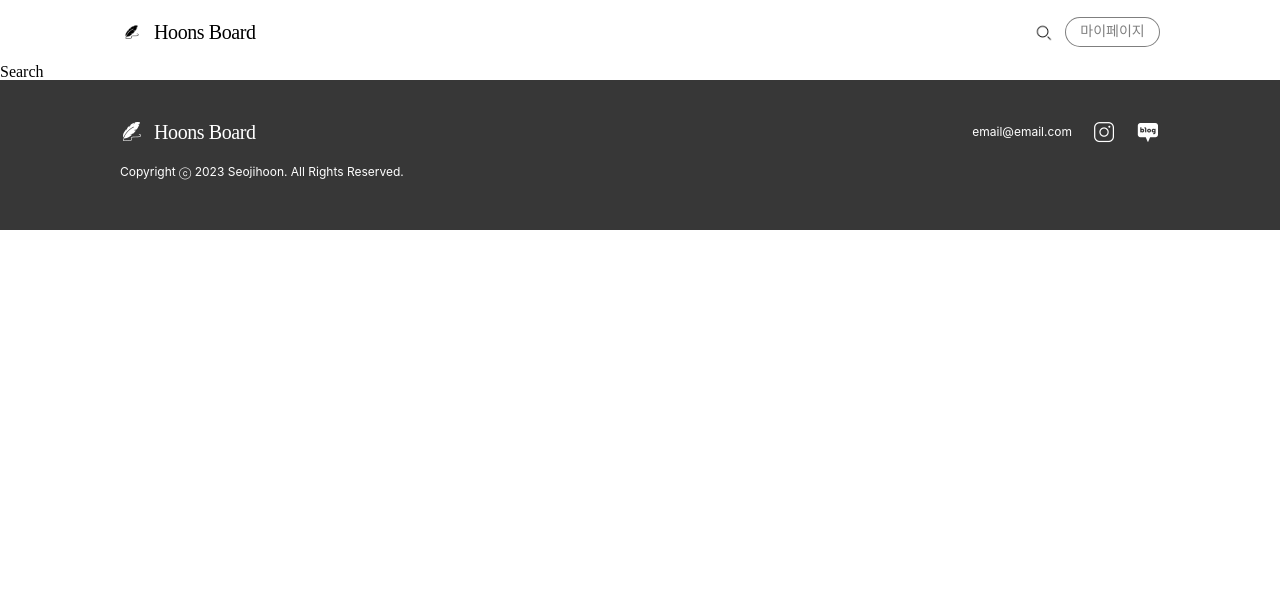
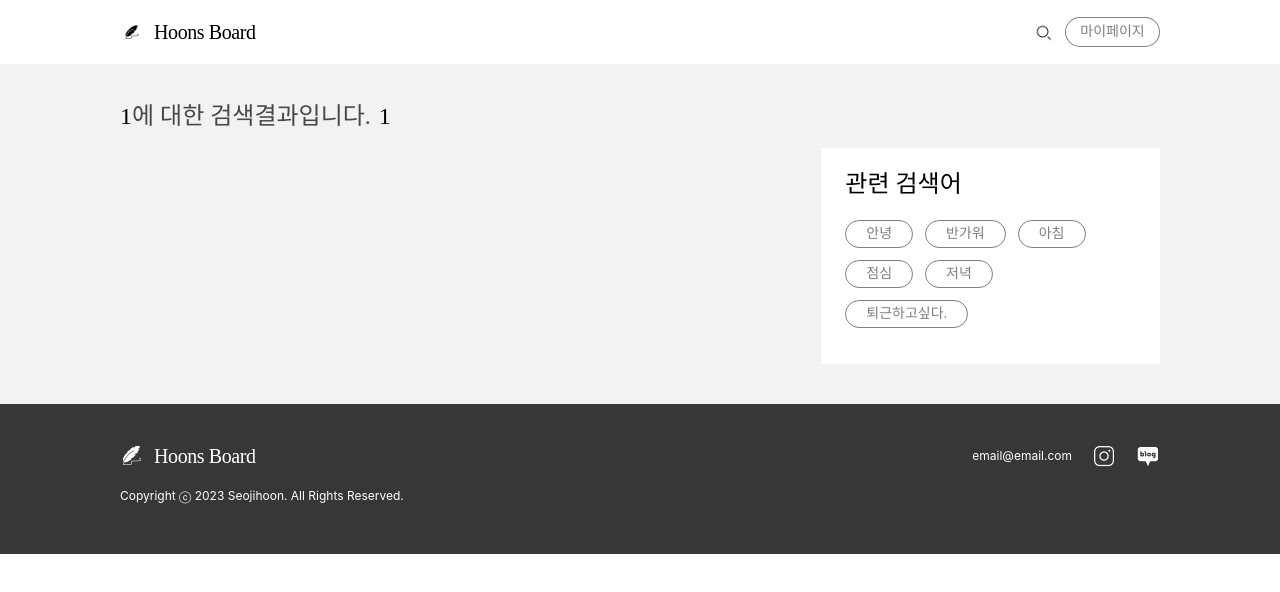
Before and after one commit to devJiraynor/board-project-20230530, a React (Create React App) app in the folder front/: page /search/1 in a window 1280 px wide. Shown: the top 592 px of the page. Built offline with nearby package versions, Linux system fonts and the light colour scheme; a web font is replaced by a local one.

Commit message:
2023.07.18. 18:20

```diff
--- a/front/src/mocks/index.ts
+++ b/front/src/mocks/index.ts
@@ -75,7 +75,96 @@ export const currentBoardListMock = [
   }
 ];
 
+export const searchBoardListMock = [
+  {
+    writerProfileImage: 'https://cdn.thebilliards.kr/news/photo/202305/20293_20326_517.jpg',
+    writerNickName: '안녕하세요나는주코야키',
+    writeDate: '2023. 07. 12.',
+    boardTitle: '오늘 점심 뭐먹지?',
+    boardContent: 'Lorem ipsum dolor sit amet, consectetur adipiscing elit, sed do eiusmod tempor incididunt ut labore et dolore magna aliqua. Ut enim ad minim veniam, quis nostrud exercitation ullamco laboris nisi ut aliquip ex ea commodo consequat. Duis aute irure dolor in reprehenderit in voluptate velit esse cillum dolore eu fugiat nulla pariatur. Excepteur sint occaecat cupidatat non proident, sunt in culpa qui officia deserunt mollit anim id est laborum.',
+    boardImage: 'http://cmsimg.newstomato.com/news/8/2021/02/2021-02-17/202102160856304393170.jpg',
+    commentCount: 10,
+    likeCount: 10,
+    viewCount: 10,
+    boardNumber: 1,
+  },
+  {
+    writerProfileImage: 'https://cdn.thebilliards.kr/news/photo/202305/20293_20326_517.jpg',
+    writerNickName: '안녕하세요나는주코야키',
+    writeDate: '2023. 07. 12.',
+    boardTitle: '오늘 점심 뭐먹지?',
+    boardContent: 'Lorem ipsum dolor sit amet, consectetur adipiscing elit, sed do eiusmod tempor incididunt ut labore et dolore magna aliqua. Ut enim ad minim veniam, quis nostrud exercitation ullamco laboris nisi ut aliquip ex ea commodo consequat. Duis aute irure dolor in reprehenderit in voluptate velit esse cillum dolore eu fugiat nulla pariatur. Excepteur sint occaecat cupidatat non proident, sunt in culpa qui officia deserunt mollit anim id est laborum.',
+    boardImage: 'http://cmsimg.newstomato.com/news/8/2021/02/2021-02-17/202102160856304393170.jpg',
+    commentCount: 11,
+    likeCount: 11,
+    viewCount: 11,
+    boardNumber: 2,
+  },
+  {
+    writerProfileImage: 'https://cdn.thebilliards.kr/news/photo/202305/20293_20326_517.jpg',
+    writerNickName: '안녕하세요나는주코야키',
+    writeDate: '2023. 07. 12.',
+    boardTitle: '오늘 점심 뭐먹지?',
+    boardContent: 'Lorem ipsum dolor sit amet, consectetur adipiscing elit, sed do eiusmod tempor incididunt ut labore et dolore magna aliqua. Ut enim ad minim veniam, quis nostrud exercitation ullamco laboris nisi ut aliquip ex ea commodo consequat. Duis aute irure dolor in reprehenderit in voluptate velit esse cillum dolore eu fugiat nulla pariatur. Excepteur sint occaecat cupidatat non proident, sunt in culpa qui officia deserunt mollit anim id est laborum.',
+    boardImage: 'http://cmsimg.newstomato.com/news/8/2021/02/2021-02-17/202102160856304393170.jpg',
+    commentCount: 12,
+    likeCount: 12,
+    viewCount: 12,
+    boardNumber: 3,
+  },
+  {
+    writerProfileImage: 'https://cdn.thebilliards.kr/news/photo/202305/20293_20326_517.jpg',
+    writerNickName: '안녕하세요나는주코야키',
+    writeDate: '2023. 07. 12.',
+    boardTitle: '오늘 점심 뭐먹지?',
+    boardContent: 'Lorem ipsum dolor sit amet, consectetur adipiscing elit, sed do eiusmod tempor incididunt ut labore et dolore magna aliqua. Ut enim ad minim veniam, quis nostrud exercitation ullamco laboris nisi ut aliquip ex ea commodo consequat. Duis aute irure dolor in reprehenderit in voluptate velit esse cillum dolore eu fugiat nulla pariatur. Excepteur sint occaecat cupidatat non proident, sunt in culpa qui officia deserunt mollit anim id est laborum.',
+    boardImage: 'http://cmsimg.newstomato.com/news/8/2021/02/2021-02-17/202102160856304393170.jpg',
+    commentCount: 13,
+    likeCount: 13,
+    viewCount: 13,
+    boardNumber: 4,
+  },
+  {
+    writerProfileImage: 'https://cdn.thebilliards.kr/news/photo/202305/20293_20326_517.jpg',
+    writerNickName: '안녕하세요나는주코야키',
+    writeDate: '2023. 07. 12.',
+    boardTitle: '오늘 점심 뭐먹지?',
+    boardContent: 'Lorem ipsum dolor sit amet, consectetur adipiscing elit, sed do eiusmod tempor incididunt ut labore et dolore magna aliqua. Ut enim ad minim veniam, quis nostrud exercitation ullamco laboris nisi ut aliquip ex ea commodo consequat. Duis aute irure dolor in reprehenderit in voluptate velit esse cillum dolore eu fugiat nulla pariatur. Excepteur sint occaecat cupidatat non proident, sunt in culpa qui officia deserunt mollit anim id est laborum.',
+    boardImage: 'http://cmsimg.newstomato.com/news/8/2021/02/2021-02-17/202102160856304393170.jpg',
+    commentCount: 14,
+    likeCount: 14,
+    viewCount: 14,
+    boardNumber: 5,
+  },
+  {
+    writerProfileImage: 'https://cdn.thebilliards.kr/news/photo/202305/20293_20326_517.jpg',
+    writerNickName: '안녕하세요나는주코야키',
+    writeDate: '2023. 07. 12.',
+    boardTitle: '오늘 점심 뭐먹지?',
+    boardContent: 'Lorem ipsum dolor sit amet, consectetur adipiscing elit, sed do eiusmod tempor incididunt ut labore et dolore magna aliqua. Ut enim ad minim veniam, quis nostrud exercitation ullamco laboris nisi ut aliquip ex ea commodo consequat. Duis aute irure dolor in reprehenderit in voluptate velit esse cillum dolore eu fugiat nulla pariatur. Excepteur sint occaecat cupidatat non proident, sunt in culpa qui officia deserunt mollit anim id est laborum.',
+    boardImage: 'http://cmsimg.newstomato.com/news/8/2021/02/2021-02-17/202102160856304393170.jpg',
+    commentCount: 13,
+    likeCount: 13,
+    viewCount: 13,
+    boardNumber: 4,
+  },
+  {
+    writerProfileImage: 'https://cdn.thebilliards.kr/news/photo/202305/20293_20326_517.jpg',
+    writerNickName: '안녕하세요나는주코야키',
+    writeDate: '2023. 07. 12.',
+    boardTitle: '오늘 점심 뭐먹지?',
+    boardContent: 'Lorem ipsum dolor sit amet, consectetur adipiscing elit, sed do eiusmod tempor incididunt ut labore et dolore magna aliqua. Ut enim ad minim veniam, quis nostrud exercitation ullamco laboris nisi ut aliquip ex ea commodo consequat. Duis aute irure dolor in reprehenderit in voluptate velit esse cillum dolore eu fugiat nulla pariatur. Excepteur sint occaecat cupidatat non proident, sunt in culpa qui officia deserunt mollit anim id est laborum.',
+    boardImage: 'http://cmsimg.newstomato.com/news/8/2021/02/2021-02-17/202102160856304393170.jpg',
+    commentCount: 14,
+    likeCount: 14,
+    viewCount: 14,
+    boardNumber: 5,
+  }
+];
+
 export const popularWordListMock = ['안녕', '반가워', '아침', '점심', '저녁', '퇴근하고싶다.'];
+
+export const relationWordListMock = ['안녕', '반가워', '아침', '점심', '저녁', '퇴근하고싶다.'];
 
 export const top3ListItemMock = {
   writerProfileImage: 'https://cdn.thebilliards.kr/news/photo/202305/20293_20326_517.jpg',
--- a/front/src/views/Search/index.tsx
+++ b/front/src/views/Search/index.tsx
@@ -1,8 +1,43 @@
-import React from 'react'
+import React, { useEffect, useState } from 'react'
 import './style.css';
+import BoardListItem from 'src/components/BoardListItem';
+import { useParams } from 'react-router-dom';
+import { relationWordListMock } from 'src/mocks';
 
 export default function Search() {
+
+  const { searchWord } = useParams();
+
+  const [boardCount, setBoardCount] = useState<number>(0);
+
+  const [relationList, setRelationList] = useState<string[]>([]);
+
+  useEffect(() => {
+    setBoardCount((searchWord as string).length);
+    setRelationList(relationWordListMock);
+  }, [searchWord]);
+
   return (
-    <div>Search</div>
+    <div id='search-wrapper'>
+      <div className='search-text-container'>
+        <div className='search-text-emphasis'>{searchWord}</div>
+        <div className='search-text'>에 대한 검색결과입니다.</div>
+        <div className='search-text-emphasis'>{boardCount}</div>
+      </div>
+      <div className='search-container'>
+        <div className='search-board-list'>
+
+        </div>
+        <div className='search-relation-box'>
+          <div className='search-relation-card'>
+            <div className='search-relation-text'>관련 검색어</div>
+            <div className='search-relation-list'>
+              {relationList.map((item) => (<div className='relation-chip'>{item}</div>))}
+            </div>
+          </div>
+        </div>
+      </div>
+      <div className='search-pagination'></div>
+    </div>
   )
 }
--- a/front/src/views/Search/style.css
+++ b/front/src/views/Search/style.css
@@ -0,0 +1,76 @@
+#search-wrapper {
+  padding: 40px 120px;
+
+  background-color: rgba(0, 0, 0, 0.05);
+}
+
+.search-text-container {
+  display: flex;
+}
+
+.search-text-emphasis {
+  font-size: 24px;
+  font-weight: 500;
+  line-height: 100%;
+}
+
+.search-text {
+  margin-right: 8px;
+
+  color: rgba(0, 0, 0, 0.7);
+
+  font-size: 24px;
+  font-weight: 400;
+  line-height: 100%;
+}
+
+.search-container {
+  margin-top: 20px;
+
+  display: flex;
+}
+
+.search-board-list {
+  flex: 8;
+}
+
+.search-relation-box {
+  margin-left: 24px;
+
+  flex: 4;
+}
+
+.search-relation-card {
+  padding: 24px;
+
+  background-color: #ffffff;
+}
+
+.search-relation-text {
+  margin-bottom: 24px;
+
+  font-size: 24px;
+  font-weight: 500;
+  line-height: 100%;
+}
+
+.relation-chip {
+  display: inline-flex;
+
+  margin-right: 12px;
+  margin-bottom: 12px;
+  border: 1px solid rgba(0, 0, 0, 0.5);
+  border-radius: 30px;
+
+  padding: 6px 20px;
+
+  color: rgba(0, 0, 0, 0.5);
+  font-size: 14px;
+  font-weight: 500;
+  line-height: 100%;
+}
+
+.relation-chip:hover {
+  cursor: pointer;
+  background-color: rgba(0, 0, 0, 0.15);
+}
```
